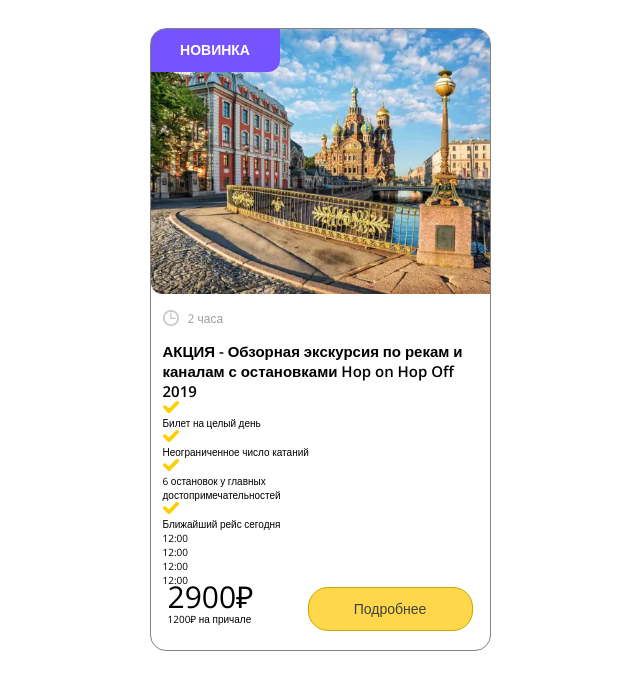
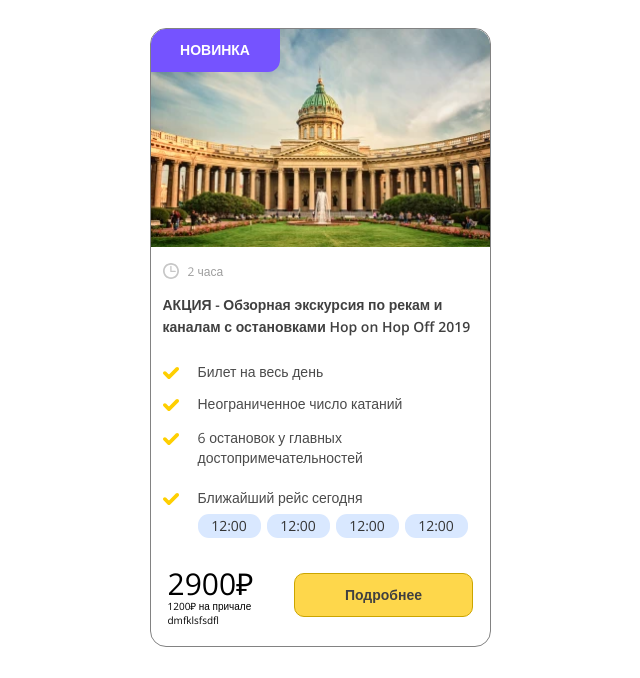
Before and after one commit to shortytapki/nevatrip, a website: page index.html in a window 1280 px wide. Shown: the part 639-1317 px from the top of the page, without its empty margins (320-960 px from the left). Drawn offline with nearby package versions, Linux system fonts and the light colour scheme.

Commit message:
fixed button styles

```diff
--- a/index.html
+++ b/index.html
@@ -20,9 +20,9 @@
           src="assets/images/mob/card-mob.webp"
           alt=""
           srcset="
-            assets/images/mob/card-mob.webp        1x,
-            assets/images/mob/card-mob.webp2x.webp 2x,
-            assets/images/mob/card-mob.webp3x.webp 3x
+            assets/images/mob/card-mob.webp   1x,
+            assets/images/mob/card-mob2x.webp 2x,
+            assets/images/mob/card-mob3x.webp 3x
           "
           class="card__img"
         />
@@ -70,64 +70,54 @@
       </div>
       <div class="card" label-style="2">
         <img
-          src="assets/images/mob/desktop/sp-desk.webp"
+          src="assets/images/mob/card-mob.webp"
           alt=""
           srcset="
-            assets/images/desktop/sp-desk.webp    1x,
-            assets/images/desktop/sp-desk@2x.webp 2x,
-            assets/images/desktop/sp-desk@3x.webp 3x
+            assets/images/mob/card-mob.webp   1x,
+            assets/images/mob/card-mob2x.webp 2x,
+            assets/images/mob/card-mob3x.webp 3x
           "
           class="card__img"
         />
-
         <div class="description-container">
           <div class="duration">
-            <img src="assets/svg/clock.svg" alt="" class="duration__image" />
+            <img src="assets/svg/clock.svg" alt="" class="duration__icon" />
             <p class="duration__txt">2 часа</p>
           </div>
-          <h2 class="special-offer">
+          <h2 class="heading">
             АКЦИЯ - Обзорная экскурсия по рекам и каналам с остановками Hop on
             Hop Off 2019
           </h2>
-          <ul class="trip-features">
-            <li class="trip-features__item trip-features__item--mb-1">
+          <ul class="features">
+            <li class="features__point features__point--mb-1">
               <img src="assets/svg/bullet-point.svg" alt="" />
-              <p>Билет на целый день</p>
+              <p>Билет на весь день</p>
             </li>
-            <li class="trip-features__item trip-features__item--mb-2">
+            <li class="features__point features__point--mb-2">
               <img src="assets/svg/bullet-point.svg" alt="" />
               <p>Неограниченное число катаний</p>
             </li>
-            <li class="trip-features__item trip-features__item--mb-3">
+            <li class="features__point features__point--mb-3">
               <img src="assets/svg/bullet-point.svg" alt="" />
-              <p>
-                6 остановок у главных<br />
-                достопримечательностей
-              </p>
+              <p>6 остановок у главных достопримечательностей</p>
             </li>
-            <li class="trip-features__item trip-features__item--last">
-              <img
-                src="assets/svg/bullet-point.svg"
-                alt=""
-                class="last-item-image"
-              />
-              <div>
-                Ближайший рейс сегодня
-                <div class="departures">
-                  <div class="departure-label">12:00</div>
-                  <div class="departure-label">12:00</div>
-                  <div class="departure-label">12:00</div>
-                  <div class="departure-label">12:00</div>
-                </div>
+            <li class="features__point">
+              <img src="assets/svg/bullet-point.svg" alt="" />
+              <div class="departures">
+                <span>Ближайший рейс сегодня</span>
+                <span class="departures__time">12:00</span>
+                <span class="departures__time">12:00</span>
+                <span class="departures__time">12:00</span>
+                <span class="departures__time">12:00</span>
               </div>
             </li>
           </ul>
           <footer class="card-footer">
             <div class="auto-height">
               <p class="price">2900₽</p>
-              <p class="pier-buy">1200₽ на причале</p>
+              <p class="pier-buy">1200₽ на причале dmfklsfsdfl</p>
             </div>
-            <button class="button">Подробнее</button>
+            <button class="button button--btn-2">Подробнее</button>
           </footer>
         </div>
       </div>
--- /dev/null
+++ b/sass/components/_button.scss
@@ -0,0 +1,27 @@
+@use '../layout/' as lt;
+
+@mixin button(
+  $border-radius,
+  $width,
+  $height,
+  $bg-color,
+  $font-weight,
+  $font-size,
+  $color
+) {
+  border-radius: $border-radius;
+  @include lt.flex(row, $alignment: center, $justify: center);
+  width: $width;
+  height: $height;
+  background-color: $bg-color;
+  font-weight: $font-weight;
+  font-size: $font-size;
+  line-height: 2rem;
+  color: $color;
+  transition: all 0.3s ease;
+
+  &:hover {
+    background-color: var(--label-bg-color-shade);
+    cursor: pointer;
+  }
+}
--- a/sass/components/_card-footer.scss
+++ b/sass/components/_card-footer.scss
@@ -1,7 +1,8 @@
 @use '../layout/' as lt;
+@use './button' as set;
 
 .card-footer {
-  @include lt.flex(row, $justify: space-between);
+  @include lt.flex(row, $justify: space-between, $alignment: flex-start);
   padding: 0 0.5rem;
 
   .price {
@@ -9,6 +10,15 @@
     line-height: 2rem;
     height: 2.3rem;
     color: var(--black);
+    margin-top: 0.1rem;
+  }
+
+  &:has(.pier-buy) {
+    align-items: center;
+
+    .button {
+      align-self: flex-start;
+    }
   }
 
   .pier-buy {
@@ -17,24 +27,47 @@
   }
 
   .button {
-    border-radius: 20px;
-    display: flex;
-    justify-content: center;
-    align-items: center;
-    width: 16.5rem;
-    height: 4.4rem;
-    background-color: var(--label-bg-color-yellow);
+    @include set.button(
+      2rem,
+      16.5rem,
+      4.4rem,
+      var(--label-bg-color-yellow),
+      400,
+      1.4rem,
+      var(--subheading-color)
+    );
     border: var(--border-thickness-desktop) solid var(--button-border-color);
-    font-size: 1.4rem;
-    line-height: 2rem;
-    color: var(--subheading-color);
-    transition: all 0.3s ease;
 
-    &:hover {
-      background-color: var(--label-bg-color-shade);
-      cursor: pointer;
+    &--btn-2 {
+      @include set.button(
+        1rem,
+        19.3rem,
+        4.4rem,
+        var(--button-2-bg-color),
+        600,
+        1.4rem,
+        var(--subheading-color)
+      );
+      border: var(--border-thickness-desktop) solid var(--button-border-color);
     }
   }
+
+  // border-radius: 20px;
+  // display: flex;
+  // justify-content: center;
+  // align-items: center;
+  // width: 16.5rem;
+  // height: 4.4rem;
+  // background-color: var(--label-bg-color-yellow);
+  // ;
+  // font-size: 1.4rem;
+  // line-height: 2rem;
+  // color: var(--subheading-color);
+  // transition: all 0.3s ease;
+  // &:hover {
+  //   background-color: var(--label-bg-color-shade);
+  //   cursor: pointer;
+  // }
 
   .auto-height {
     height: auto;
--- a/sass/components/_index.scss
+++ b/sass/components/_index.scss
@@ -1,3 +1,4 @@
 @forward 'card';
 @forward 'label';
 @forward 'card-footer';
+@forward 'button';
--- a/sass/utils/_custom-props.scss
+++ b/sass/utils/_custom-props.scss
@@ -14,6 +14,7 @@
   --departure-label-color: #343434;
   --button-border-color: #cba500;
   --time-label-active-bg-color: #6ba6ff;
+  --button-2-bg-color: #fed74b;
   --white: #fff;
   --black: #000;
 }
```
Also changed, not shown: sass/components/_card.scss (+0 -55 lines), css/style.css.
